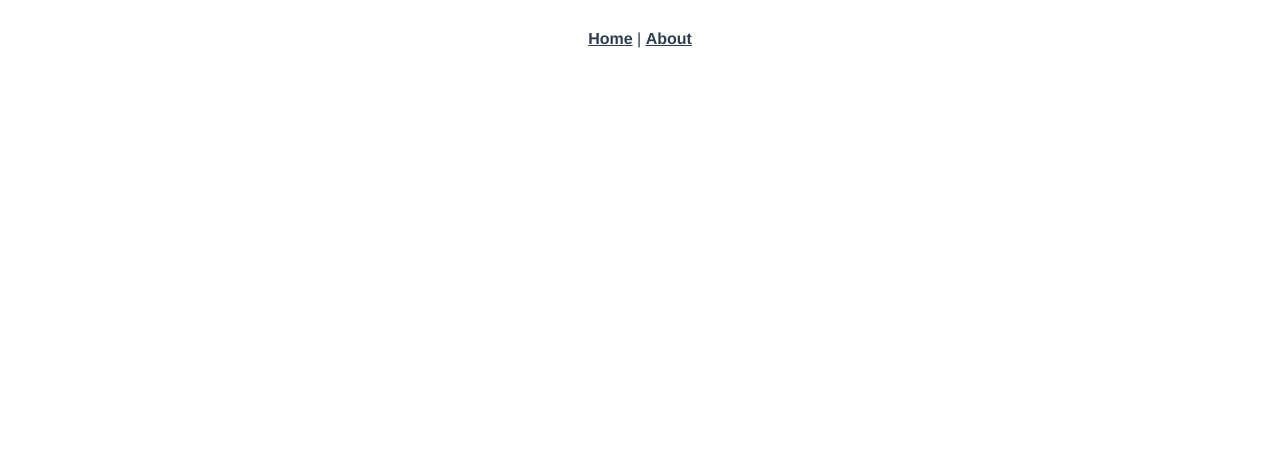
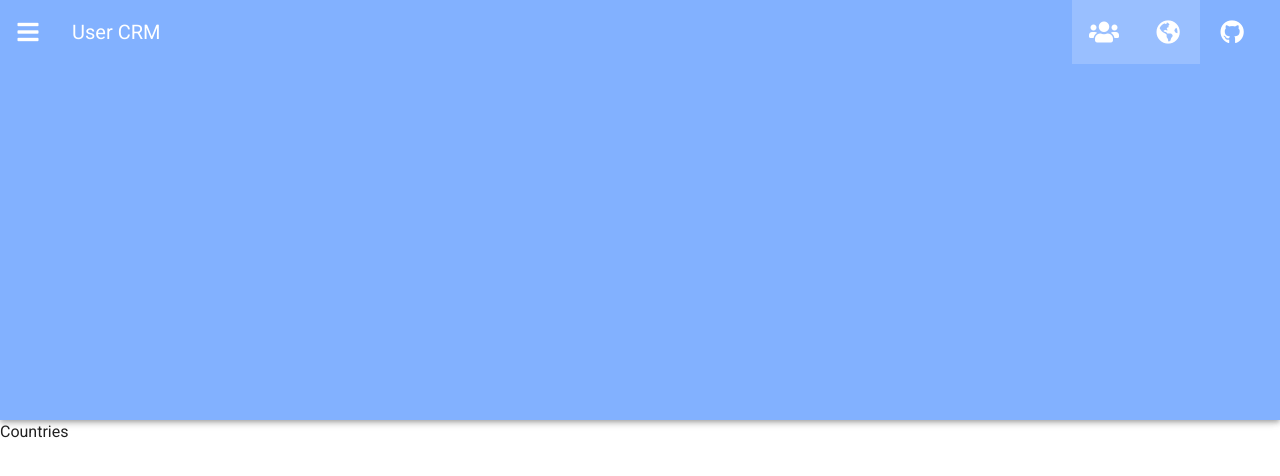
Before and after one commit to memclutter/user-crm, a Vue app in the folder web/: page /countries in a window 1280 px wide. Shown: the top 476 px of the page. Built offline with nearby package versions, Linux system fonts and the light colour scheme.

Commit message:
Create app layout

```diff
--- a/web/src/App.vue
+++ b/web/src/App.vue
@@ -1,31 +1,28 @@
 <template>
-  <div id="app">
-    <div id="nav">
-      <router-link to="/">Home</router-link> |
-      <router-link to="/about">About</router-link>
-    </div>
-    <router-view/>
-  </div>
+  <v-app>
+    <v-app-bar dark color="accent">
+      <v-app-bar-nav-icon></v-app-bar-nav-icon>
+
+      <v-toolbar-title>User CRM</v-toolbar-title>
+
+      <div class="flex-grow-1"></div>
+
+      <v-toolbar-items>
+        <v-btn text :to="{name: 'users'}">
+          <v-icon>fa-users</v-icon>
+        </v-btn>
+
+        <v-btn text :to="{name: 'countries'}">
+          <v-icon>fa-globe-americas</v-icon>
+        </v-btn>
+
+        <v-btn text href="https://github.com/memclutter/user-crm" target="_blank">
+          <v-icon>fab fa-github</v-icon>
+        </v-btn>
+      </v-toolbar-items>
+    </v-app-bar>
+    <v-content>
+      <router-view></router-view>
+    </v-content>
+  </v-app>
 </template>
-
-<style>
-#app {
-  font-family: 'Avenir', Helvetica, Arial, sans-serif;
-  -webkit-font-smoothing: antialiased;
-  -moz-osx-font-smoothing: grayscale;
-  text-align: center;
-  color: #2c3e50;
-}
-#nav {
-  padding: 30px;
-}
-
-#nav a {
-  font-weight: bold;
-  color: #2c3e50;
-}
-
-#nav a.router-link-exact-active {
-  color: #42b983;
-}
-</style>
--- a/web/src/router.js
+++ b/web/src/router.js
@@ -1,8 +1,10 @@
 import Vue from 'vue'
 import Router from 'vue-router'
-import Home from './views/Home.vue'
 
-Vue.use(Router)
+import Countries from '@/views/Countries'
+import Users from '@/views/Users'
+
+Vue.use(Router);
 
 export default new Router({
   mode: 'history',
@@ -10,16 +12,13 @@ export default new Router({
   routes: [
     {
       path: '/',
-      name: 'home',
-      component: Home
+      name: 'users',
+      component: Users
     },
     {
-      path: '/about',
-      name: 'about',
-      // route level code-splitting
-      // this generates a separate chunk (about.[hash].js) for this route
-      // which is lazy-loaded when the route is visited.
-      component: () => import(/* webpackChunkName: "about" */ './views/About.vue')
+      path: '/countries',
+      name: 'countries',
+      component: Countries
     }
   ]
 })
--- a/web/src/views/About.vue
+++ /dev/null
@@ -1,5 +0,0 @@
-<template>
-  <div class="about">
-    <h1>This is an about page</h1>
-  </div>
-</template>
--- /dev/null
+++ b/web/src/views/Countries.vue
@@ -0,0 +1,5 @@
+<template>
+  <div>
+    Countries
+  </div>
+</template>
--- a/web/src/views/Home.vue
+++ /dev/null
@@ -1,18 +0,0 @@
-<template>
-  <div class="home">
-    <img alt="Vue logo" src="../assets/logo.png">
-    <HelloWorld msg="Welcome to Your Vue.js App"/>
-  </div>
-</template>
-
-<script>
-// @ is an alias to /src
-import HelloWorld from '@/components/HelloWorld.vue'
-
-export default {
-  name: 'home',
-  components: {
-    HelloWorld
-  }
-}
-</script>
--- /dev/null
+++ b/web/src/views/Users.vue
@@ -0,0 +1,5 @@
+<template>
+  <div>
+    Users
+  </div>
+</template>
--- /dev/null
+++ b/web/vue.config.js
@@ -0,0 +1,10 @@
+module.exports = {
+  devServer: {
+    port: 8080,
+    proxy: {
+      '/api': {
+        target: 'http://localhost:9000'
+      }
+    }
+  }
+};
```
